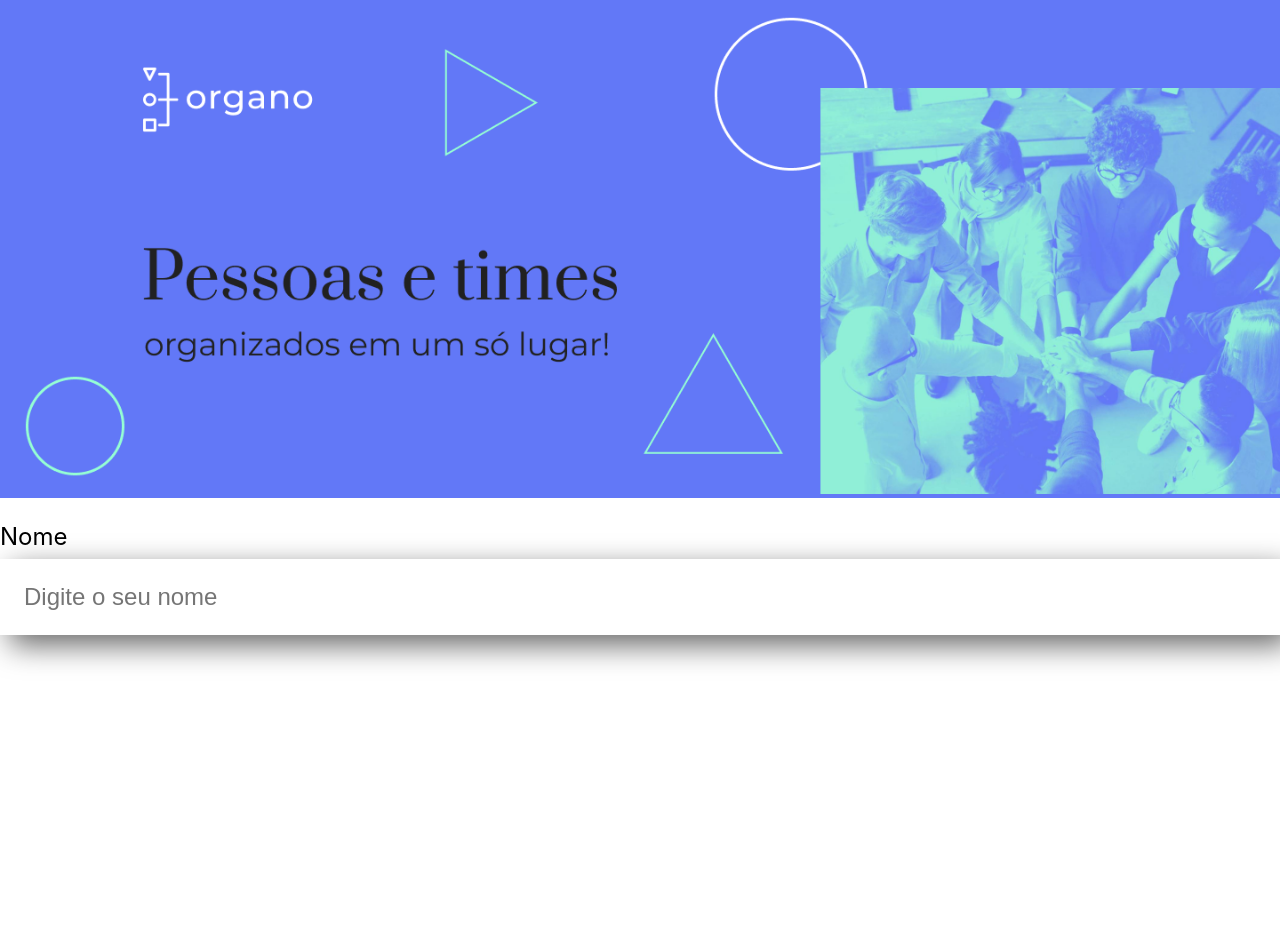
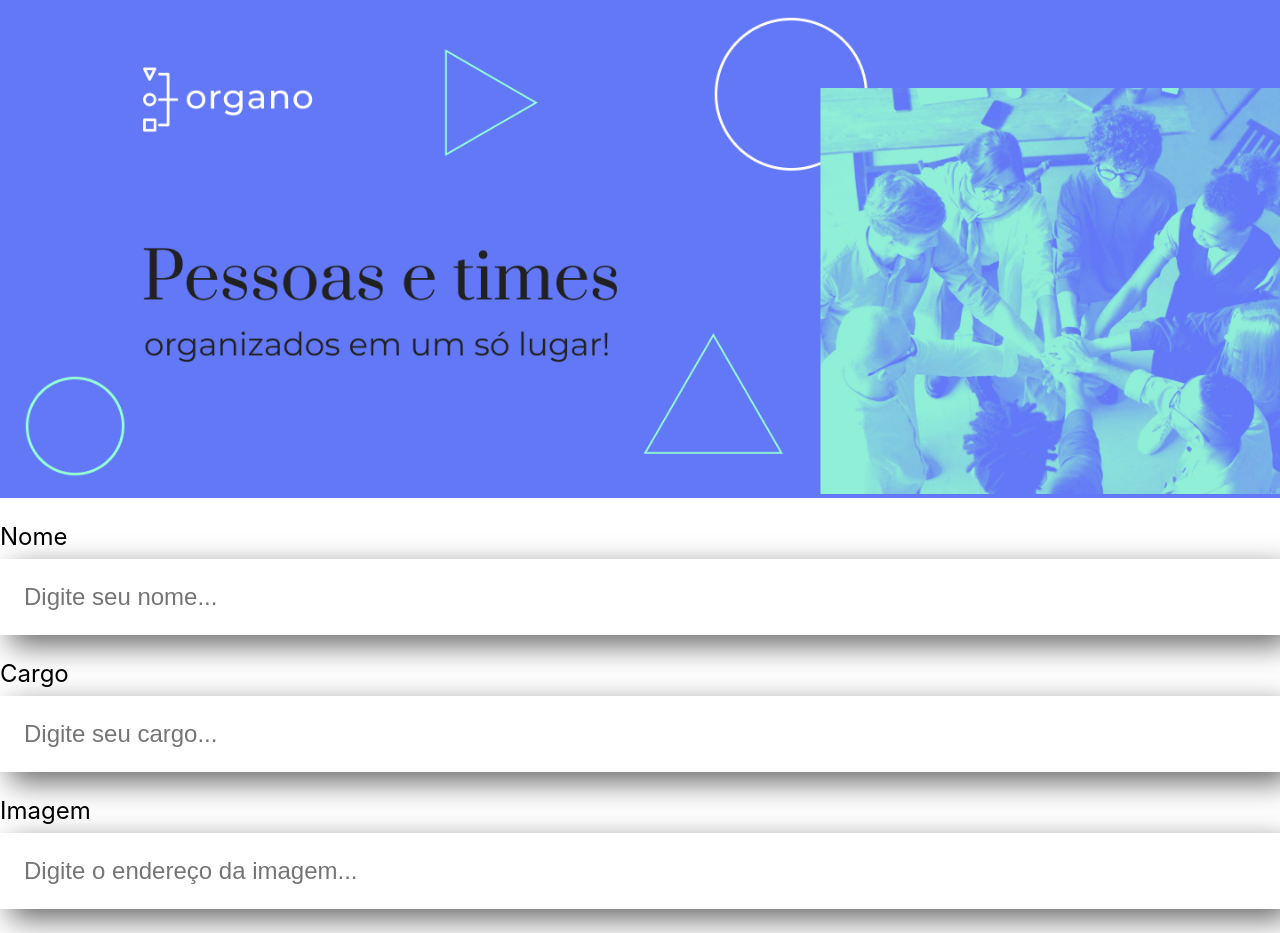
Before and after one commit to colpachi/organo, a React (Create React App) app in the folder organo/: page / in a window 1280 px wide. Before the commit the page ends 800 px from the top, so only its background shows below. Built offline with nearby package versions, Linux system fonts and the light colour scheme.

Commit message:
passagem de parametros por componente via props

```diff
--- a/organo/src/App.js
+++ b/organo/src/App.js
@@ -5,7 +5,9 @@
   return (
     <div className="App">
       <Banner/>
-      <CampoTexto/>
+      <CampoTexto label="Nome" placeholder="Digite seu nome"/>
+      <CampoTexto label="Cargo" placeholder="Digite seu cargo"/>
+      <CampoTexto label="Imagem" placeholder="Digite o endereço da imagem"/>
     </div>
   );
 }
--- a/organo/src/componentes/CampoTexto/index.js
+++ b/organo/src/componentes/CampoTexto/index.js
@@ -1,11 +1,13 @@
 import './CampoTexto.css'
 
-const CampoTexto = () => {
+const CampoTexto = (props) => {
+
+    const placeholderModificada = `${props.placeholder}...`
 
     return (
         <div className="campo-texto">
-            <label>Nome</label>
-            <input placeholder="Digite o seu nome"/>
+            <label>{props.label}</label>
+            <input placeholder={placeholderModificada}/>
         </div>
     )
 
```
Also changed, not shown: 1 other file (tests, documents, lock files or other folders).
